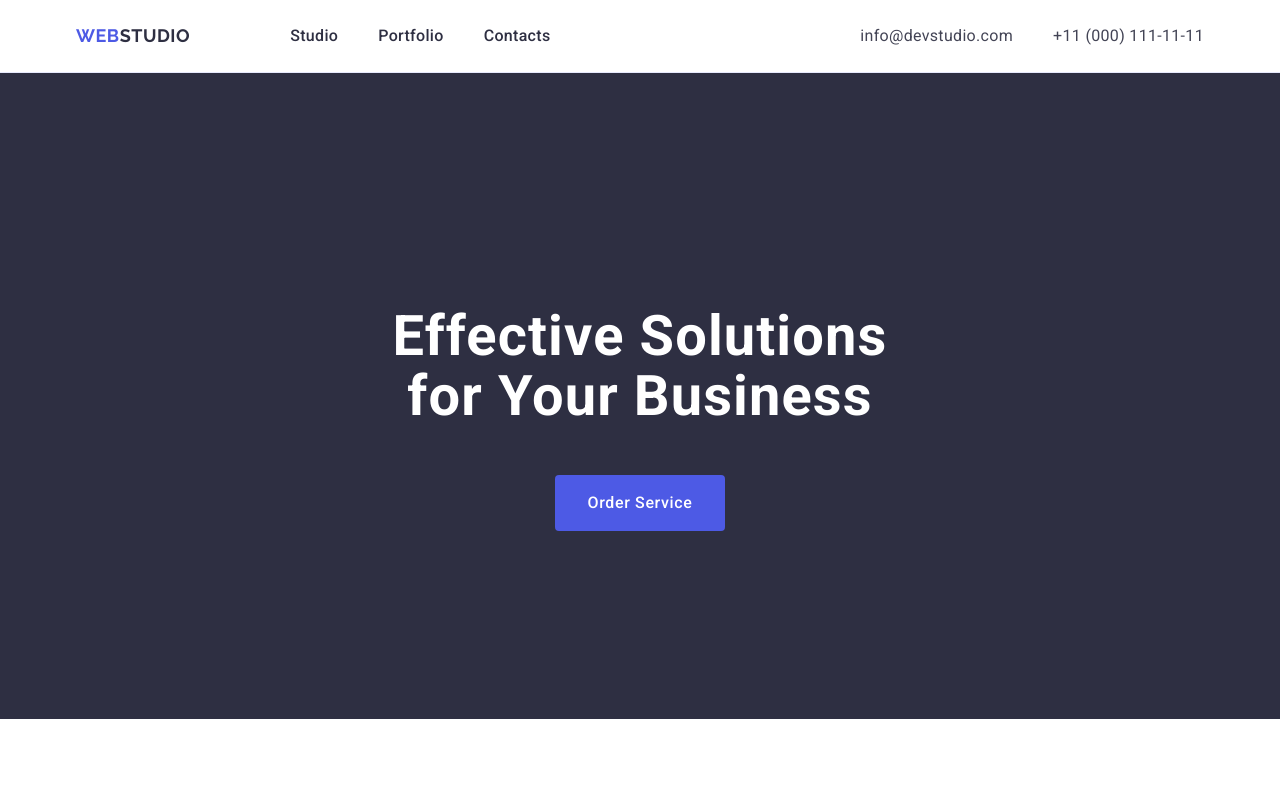
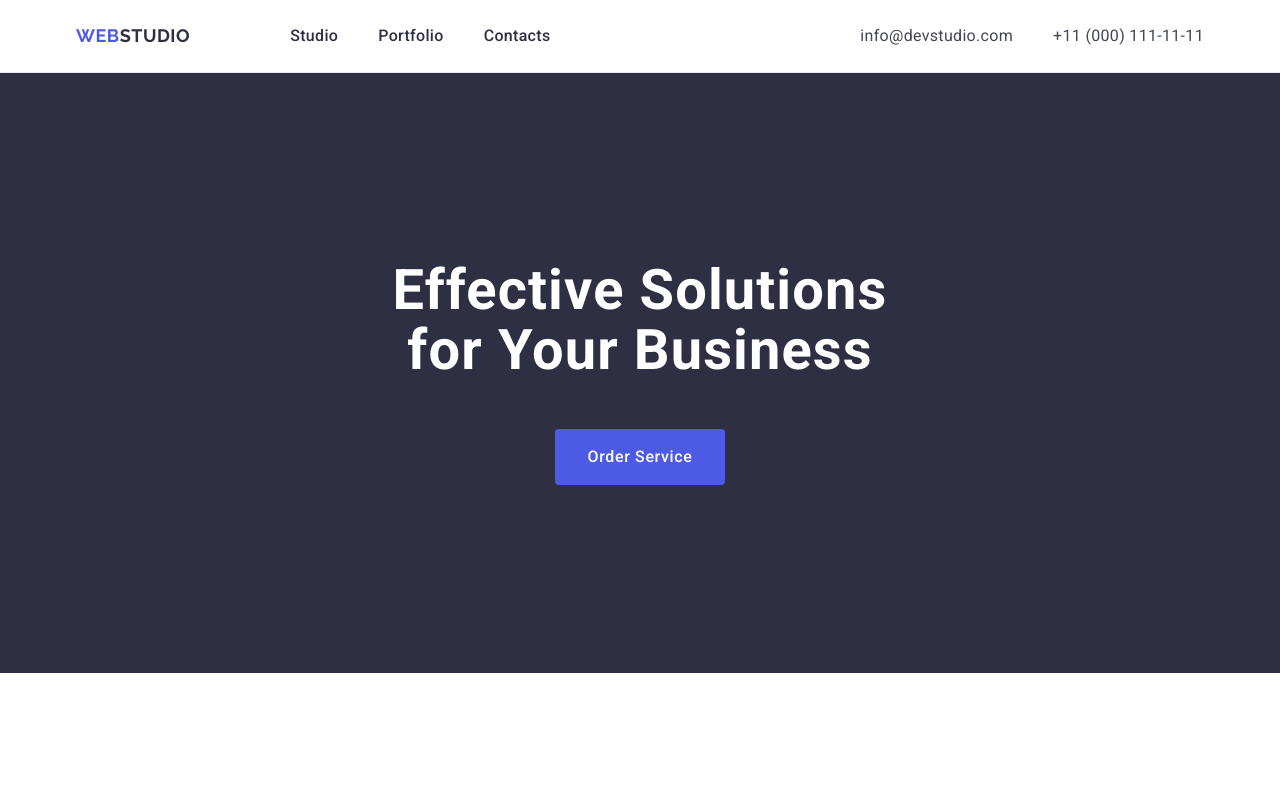
Before and after one commit to IvanSadych/goit-markup-hw-03, a plain HTML site: page index.html in a window 1280 px wide. Shown: the top 789 px of the page. Drawn offline with nearby package versions, Linux system fonts and the light colour scheme.

Commit message:
fixed css code

```diff
--- a/css/styles.css
+++ b/css/styles.css
@@ -20,6 +20,9 @@ h3,
 h4,
 h5,
 h6,
+p {
+  margin: 0;
+}
 
 p {
   font-size: 16px;
@@ -93,6 +96,7 @@ p {
   text-transform: uppercase;
   margin-right: 76px;
 }
+
 .header-logo-accent {
   color: var(--headings-color);
 }
@@ -125,7 +129,6 @@ p {
   display: flex;
   gap: 40px;
 }
-
 .contacts-link {
   color: var(--body-text-color);
   font-size: 16px;
@@ -144,9 +147,6 @@ p {
 
 .hero-section {
   background-color: var(--headings-color);
-    display: flex;
-    flex-direction: column;
-    align-items: center;
   padding: 188px 0;
 }
 
@@ -177,12 +177,11 @@ p {
   height: 56px;
   border: none;
   margin-top: 0;
+  margin-right: auto;
+  margin-left: auto;
   padding: 16px 32px;
   border-radius: 4px;
   cursor: pointer;
-  margin-right: auto;
-  margin-left: auto;
-
 }
 
 .button:hover,
@@ -196,12 +195,9 @@ p {
   padding: 120px 0;
 }
 
-
 .features-item {
   width: calc((100% - 72px) / 4);
 }
-
-
 
 .visually-hidden {
   position: absolute;
@@ -214,9 +210,7 @@ p {
   clip-path: inset(100%);
   clip: rect(0 0 0 0);
   overflow: hidden;
-  margin-bottom: 8px;
 }
-
 
 /*Team-section*/
 
@@ -229,7 +223,6 @@ p {
   line-height: 1.11;
   text-align: center;
   margin-bottom: 72px;
-
 }
 
 .team-section {
@@ -237,13 +230,11 @@ p {
   padding: 120px 0;
 }
 
-
 .team-inner {
   display: flex;
   justify-content: center;
   flex-direction: column;
   align-items: center;
-
 }
 
 .team-item {
@@ -252,13 +243,13 @@ p {
   box-shadow: 0px 2px 1px 0px rgba(46, 47, 66, 0.08),
     0px 1px 1px 0px rgba(46, 47, 66, 0.16),
     0px 1px 6px 0px rgba(46, 47, 66, 0.08);
+
   width: calc((100% - 72px) / 4);
 }
 
 .card-text-block {
   padding: 32px 0;
 }
-
 
 .team-list-title {
   text-align: center;
@@ -293,7 +284,6 @@ p {
 
 /*Footer-section*/
 
-
 .footer {
   background-color: var(--headings-color);
   padding: 100px 0;
```
Lines whose indentation alone changed are shown as unchanged.
